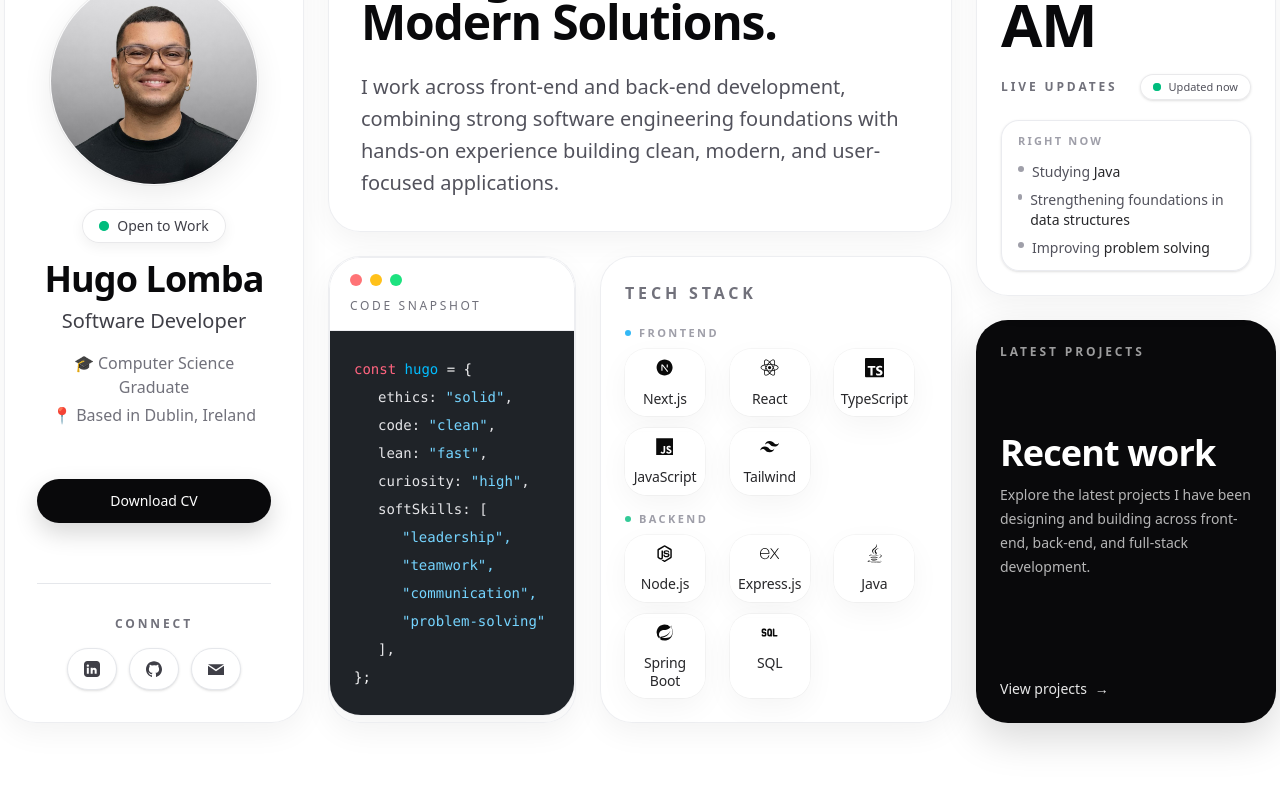
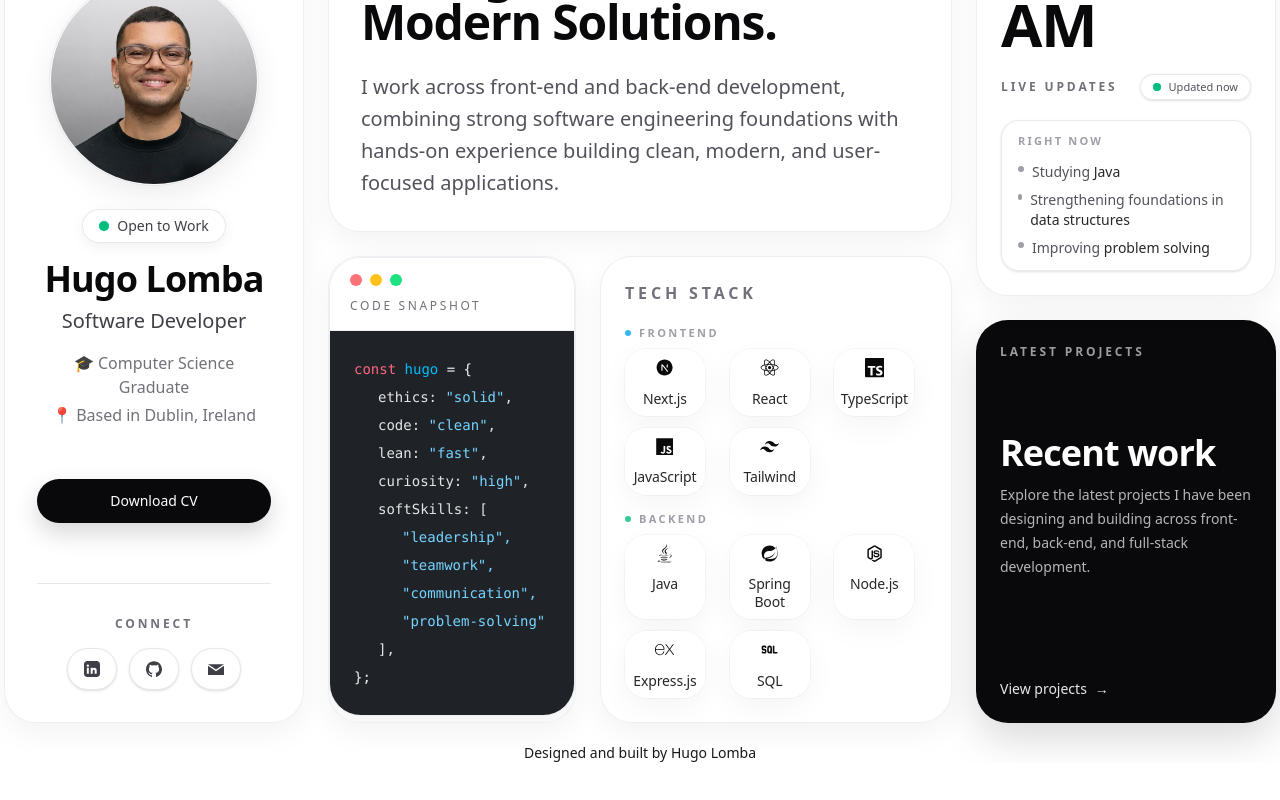
Before and after one commit to hugolomba/portfolio, a Next.js app: page / in a window 1280 px wide. Shown: the part 218-1018 px from the top of the page. After the commit the page ends 981 px from the top, so only its background shows below. Built offline with nearby package versions, Linux system fonts and the light colour scheme.

Commit message:
add footer

```diff
--- a/app/about/page.tsx
+++ b/app/about/page.tsx
@@ -1,5 +1,7 @@
 export default function AboutPage() {
   const stack = [
+    "Java",
+    "Spring Boot",
     "HTML",
     "CSS",
     "JavaScript",
@@ -7,7 +9,8 @@ export default function AboutPage() {
     "React",
     "Next.js",
     "Node.js",
-    "MongoDB",
+    "Express.js",
+    "SQL",
   ];
 
   const softSkills = [
--- a/app/layout.tsx
+++ b/app/layout.tsx
@@ -4,6 +4,7 @@ import "./globals.css";
 import Navbar from "@/components/navbar";
 import { AnimatePresence } from "motion/react";
 import { Analytics } from "@vercel/analytics/next";
+import Footer from "@/components/footer";
 
 const geistSans = Geist({
   variable: "--font-geist-sans",
@@ -71,11 +72,9 @@ export default function RootLayout({
         className={`${geistSans.variable} ${geistMono.variable} antialiased bg-linear`}
       >
         <Navbar />
-
-        {/* <AnimatePresence mode="wait"> */}
         {children}
+        <Footer />
         <Analytics />
-        {/* </AnimatePresence> */}
       </body>
     </html>
   );
--- /dev/null
+++ b/components/footer.tsx
@@ -0,0 +1,34 @@
+export default function Footer() {
+  return (
+    <footer className="text-center">
+      <p className="text-sm font-medium text-zinc-900">
+        Designed and built by Hugo Lomba
+      </p>
+
+      {/* <div className="mt-4 flex items-center justify-center gap-5 text-sm text-zinc-500">
+        <a
+          href="https://github.com/hugolomba"
+          target="_blank"
+          rel="noopener noreferrer"
+          className="transition-colors hover:text-zinc-900"
+        >
+          GitHub
+        </a>
+        <a
+          href="https://www.linkedin.com/in/hugo-lomba"
+          target="_blank"
+          rel="noopener noreferrer"
+          className="transition-colors hover:text-zinc-900"
+        >
+          LinkedIn
+        </a>
+        <a
+          href="mailto:hugo@hugolomba.com"
+          className="transition-colors hover:text-zinc-900"
+        >
+          Email
+        </a>
+      </div> */}
+    </footer>
+  );
+}
--- a/components/hero.tsx
+++ b/components/hero.tsx
@@ -12,7 +12,7 @@ export default function Hero() {
   return (
     <>
       <motion.section
-        className="hidden mt-5 mb-32 lg:grid grid-cols-1 gap-3 px-1 lg:mt-10 lg:mb-40 lg:grid-cols-4 lg:gap-6"
+        className="hidden mt-5 mb-5 lg:grid grid-cols-1 gap-3 px-1 lg:mt-10 lg:grid-cols-4 lg:gap-6"
         initial={{ opacity: 0, y: 10 }}
         animate={{ opacity: 1, y: 0 }}
         exit={{ opacity: 0, y: -10 }}
--- a/components/stacks.tsx
+++ b/components/stacks.tsx
@@ -21,10 +21,10 @@ const stackGroups = [
     title: "Backend",
     accent: "text-emerald-500/80",
     items: [
+      { icon: <FaJava />, label: "Java" },
+      { icon: <BiLogoSpringBoot />, label: "Spring Boot" },
       { icon: <IoLogoNodejs />, label: "Node.js" },
       { icon: <SiExpress />, label: "Express.js" },
-      { icon: <FaJava />, label: "Java" },
-      { icon: <BiLogoSpringBoot />, label: "Spring Boot" },
       { icon: <TbSql />, label: "SQL" },
     ],
   },
```
